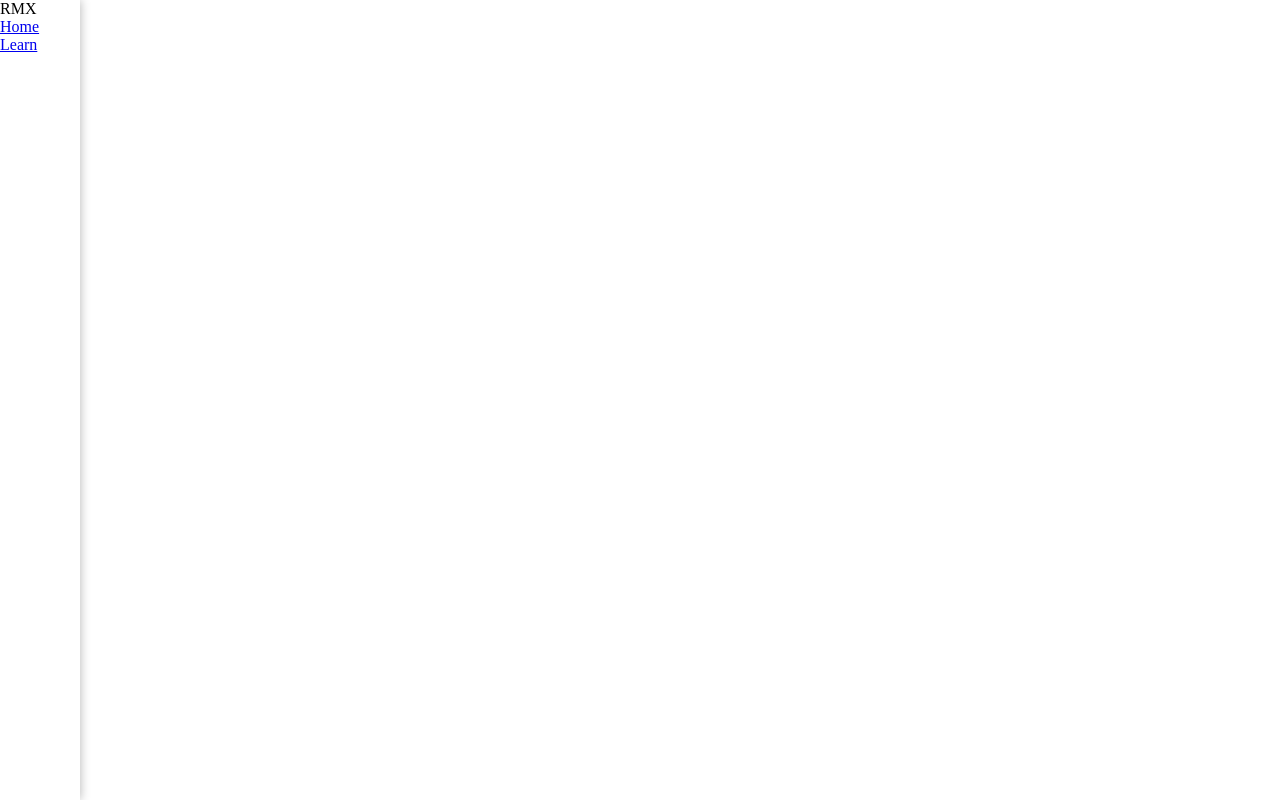
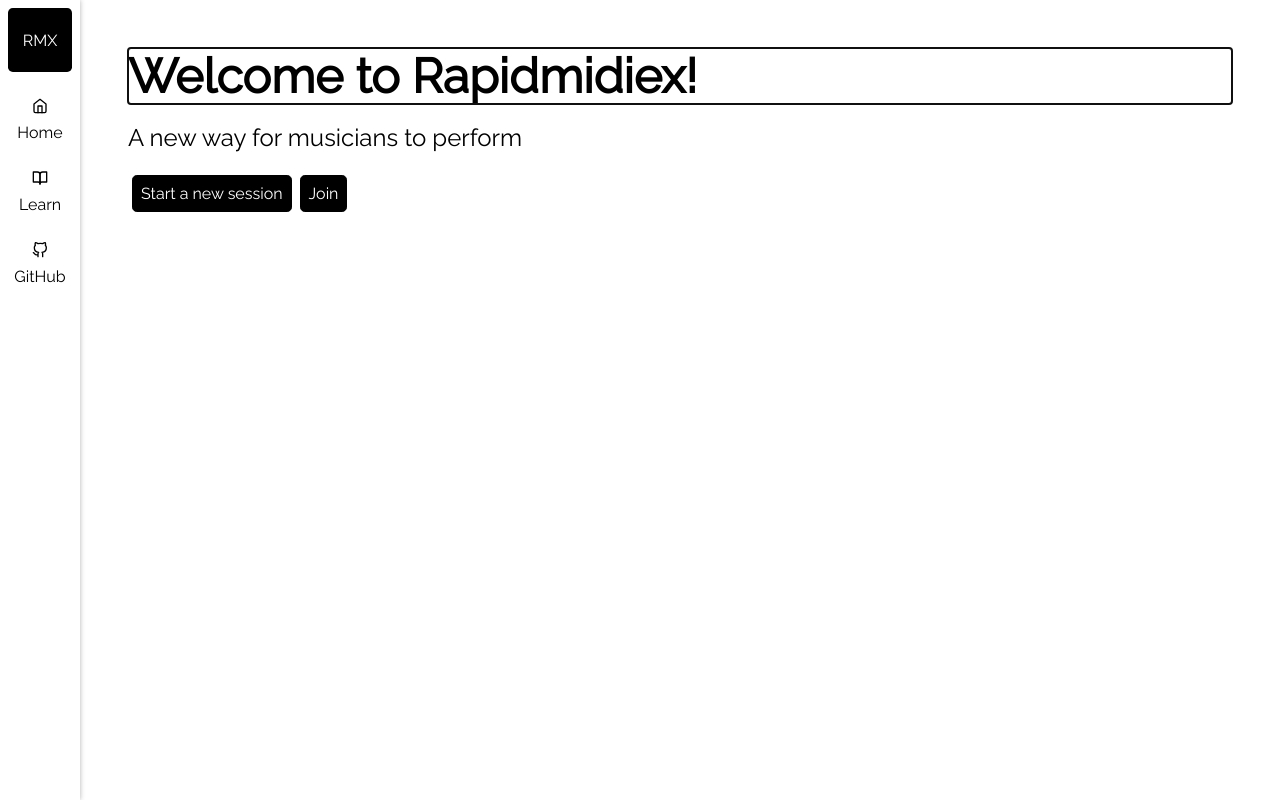
Before and after one commit to rog-golang-buddies/rmx-web, a Svelte app: page / in a window 1280 px wide. Built offline with nearby package versions, Linux system fonts and the light colour scheme.

Commit message:
added Nav bar, Home page, routing and some other components

```diff
--- a/package.json
+++ b/package.json
@@ -21,6 +21,7 @@
     "vite": "^3.1.0"
   },
   "dependencies": {
+    "feather-icons": "^4.29.0",
     "svelte-navigator": "^3.2.2"
   }
 }
--- a/src/App.svelte
+++ b/src/App.svelte
@@ -1,12 +1,10 @@
 <script lang="ts">
-  import { Route, Router } from "svelte-navigator";
-  import Nav from "./lib/Nav.svelte";
-  import Home from "./pages/Home.svelte";
+    import { Route, Router } from 'svelte-navigator';
+    import Home from './pages/Home.svelte';
 </script>
 
 <main>
     <Router>
-    <Nav />
         <Route path="/">
             <Home />
         </Route>
@@ -14,9 +12,24 @@
 </main>
 
 <style>
+    @font-face {
+        font-family: Raleway;
+        src: url(./assets/fonts/Raleway-Regular.ttf);
+    }
+
     :global(*) {
         margin: 0;
         padding: 0;
         box-sizing: border-box;
+        font-family: Raleway;
+    }
+
+    :global(button) {
+        cursor: pointer;
+    }
+
+    :global(.page) {
+        width: 100vw;
+        height: 100vh;
     }
 </style>
--- /dev/null
+++ b/src/lib/Icon.svelte
@@ -0,0 +1,28 @@
+<script lang="ts">
+    import feather from 'feather-icons';
+
+    export let name;
+
+    $: icon = feather.icons[name];
+</script>
+
+{#if icon}
+    <div>
+        <svg {...icon.attrs}>
+            <g>
+                {@html icon.contents}
+            </g>
+        </svg>
+    </div>
+{/if}
+
+<style lang="scss">
+    svg {
+        width: 1em;
+        height: 1em;
+        overflow: visible;
+        transform-origin: 50% 50%;
+        display: block;
+        margin: auto;
+    }
+</style>
--- /dev/null
+++ b/src/lib/Modal.svelte
@@ -0,0 +1,33 @@
+<script lang="ts">
+    let className = '';
+    export { className as class };
+    export let closeFunc;
+    export let width = 'auto';
+    export let height = 'auto';
+</script>
+
+<div class="modal-con {className}" on:click|self={closeFunc}>
+    <div style="width: {width};height: {height};" class="modal">
+        <slot />
+    </div>
+</div>
+
+<style lang="scss">
+    .modal-con {
+        position: fixed;
+        top: 0;
+        left: 0;
+        width: 100vw;
+        height: 100vh;
+        background-color: rgba($color: #000000, $alpha: 0.3);
+        display: flex;
+        align-items: center;
+        justify-content: center;
+
+        & > .modal {
+            background-color: #fff;
+            border-radius: 0.3rem;
+            box-shadow: 0px 0px 5px rgba($color: #000000, $alpha: 0.3);
+        }
+    }
+</style>
--- a/src/lib/Nav.svelte
+++ b/src/lib/Nav.svelte
@@ -1,14 +1,31 @@
 <script lang="ts">
-  import { Link } from "svelte-navigator";
+    import { Link } from 'svelte-navigator';
+    import Icon from './Icon.svelte';
 </script>
 
 <nav>
+    <div class="logo-con">
         <div class="logo">RMX</div>
+    </div>
     <div class="nav-items">
-    <Link to="/">Home</Link>
-    <Link to="/learn">Learn</Link>
+        <Link to="/"
+            ><Icon name="home" />
+            <p>Home</p></Link>
+        <Link to="/learn">
+            <Icon name="book-open" />
+            <p>Learn</p></Link>
+
+        <a
+            href="https://github.com/rog-golang-buddies/rapidmidiex"
+            target="_blank"
+            rel="noopener noreferrer">
+            <Icon name="github" />
+            <p>GitHub</p></a>
     </div>
     <div class="nav-options" />
+    <!-- <div class="nav-account">
+        <Link to="/account" />
+    </div> -->
 </nav>
 
 <style lang="scss">
@@ -18,10 +35,55 @@
         display: flex;
         align-items: center;
         flex-direction: column;
-    box-shadow: 0px 0px 10px rgba($color: #000000, $alpha: 0.3);
+        box-shadow: 0px 0px 5px rgba($color: #000000, $alpha: 0.3); // needs theming
 
         & > div {
             width: 100%;
         }
+
+        & > .logo-con {
+            display: flex;
+            align-items: center;
+            justify-content: center;
+            height: 5rem;
+            padding: 0.5rem;
+
+            & > .logo {
+                width: 100%;
+                height: 100%;
+                display: flex;
+                align-items: center;
+                justify-content: center;
+                background-color: #000000; // needs theming
+                color: #fff; // needs theming
+                border-radius: 0.3rem;
+            }
+        }
+
+        & > .nav-items {
+            display: flex;
+            align-items: center;
+            flex-direction: column;
+            padding: 0.25rem 0;
+
+            & > :global(a) {
+                display: flex;
+                align-items: center;
+                justify-content: space-evenly;
+                flex-direction: column;
+                text-decoration: none;
+                color: #000000; // needs theming
+                width: 4rem;
+                height: 4rem;
+                margin: 0.25rem 0.5rem;
+                border-radius: 0.3rem; // needs theming
+                transition: 0.3s ease; // needs theming
+            }
+
+            & > :global(a:hover) {
+                background-color: #000000; // needs theming
+                color: #fff; // needs theming
+            }
+        }
     }
 </style>
--- /dev/null
+++ b/src/models/theme.ts
@@ -0,0 +1,6 @@
+export interface Theme {
+    fg: string;
+    bg: string;
+    text: string;
+    icon: string;
+}
--- a/src/pages/Home.svelte
+++ b/src/pages/Home.svelte
@@ -0,0 +1,141 @@
+<script lang="ts">
+    import Modal from '../lib/Modal.svelte';
+    import Nav from '../lib/Nav.svelte';
+
+    let newSessionModalOpen = false;
+    let joinModalOpen = false;
+
+    function toggleNewSessionModal() {
+        newSessionModalOpen = !newSessionModalOpen;
+    }
+
+    function toggleJoinModal() {
+        joinModalOpen = !joinModalOpen;
+    }
+</script>
+
+<div class="page home">
+    <Nav />
+    <div class="content">
+        <section class="welcome">
+            <h2>Welcome to Rapidmidiex!</h2>
+            <br />
+            <p>A new way for musicians to perform</p>
+            <br />
+            <div class="session-con">
+                <button on:click={toggleNewSessionModal}
+                    >Start a new session</button>
+                <button on:click={toggleJoinModal}>Join</button>
+            </div>
+        </section>
+        {#if newSessionModalOpen}
+            <Modal closeFunc={toggleNewSessionModal}>
+                <form class="new_session-form">
+                    <h3>Start a new session</h3>
+                    <input
+                        type="text"
+                        name="name"
+                        id="name"
+                        placeholder="Session name (optional)" />
+                    <button>Start</button>
+                </form>
+            </Modal>
+        {/if}
+        {#if joinModalOpen}
+            <Modal closeFunc={toggleJoinModal} />
+        {/if}
+    </div>
+</div>
+
+<style lang="scss">
+    .home {
+        display: flex;
+
+        & > .content {
+            display: flex;
+            align-items: center;
+            justify-content: flex-start;
+            flex-direction: column;
+            width: 100%;
+            height: 100%;
+
+            & > .welcome {
+                padding: 3rem;
+                width: 100%;
+
+                & > h2 {
+                    font-size: 3rem;
+                    font-weight: bold;
+                }
+
+                & > p {
+                    font-size: 1.5rem;
+                }
+
+                & > .session-con {
+                    display: flex;
+                    flex-wrap: wrap;
+
+                    & > button {
+                        outline: none;
+                        border: 1px solid #000;
+                        background-color: #000;
+                        color: #fff;
+                        font-size: 1rem;
+                        border-radius: 0.3rem;
+                        padding: 0.5rem;
+                        margin: 0.25rem;
+                        transition: 0.3s ease;
+                    }
+
+                    & > button:hover {
+                        background-color: #fff;
+                        color: #000;
+                    }
+                }
+            }
+
+            .new_session-form {
+                width: 25rem;
+                padding: 1rem;
+                display: flex;
+                align-items: center;
+                flex-direction: column;
+
+                & > input {
+                    width: 100%;
+                    padding: 1rem;
+                    margin: 1rem 0;
+                    outline: none;
+                    border: none;
+                    background-color: #dadada;
+                    border-top-left-radius: 0.3rem;
+                    border-top-right-radius: 0.3rem;
+                    border-bottom: 3px solid #808080;
+                }
+
+                & > input:focus {
+                    background-color: #cfcfcf;
+                    border-bottom: 3px solid #000;
+                }
+
+                & > button {
+                    border: 1px solid #000;
+                    outline: none;
+                    background-color: #000;
+                    padding: 1rem;
+                    color: #fff;
+                    width: 100%;
+                    font-size: 1rem;
+                    border-radius: 0.3rem;
+                    transition: 0.3s ease;
+                }
+
+                & > button:hover {
+                    background-color: #fff;
+                    color: #000;
+                }
+            }
+        }
+    }
+</style>
```
Also changed, not shown: src/store/theme.ts (added, +26 -0 lines), src/assets/fonts/Raleway-Regular.ttf (added), 1 other file (tests, documents, lock files or other folders). Lines whose indentation alone changed are shown as unchanged.
